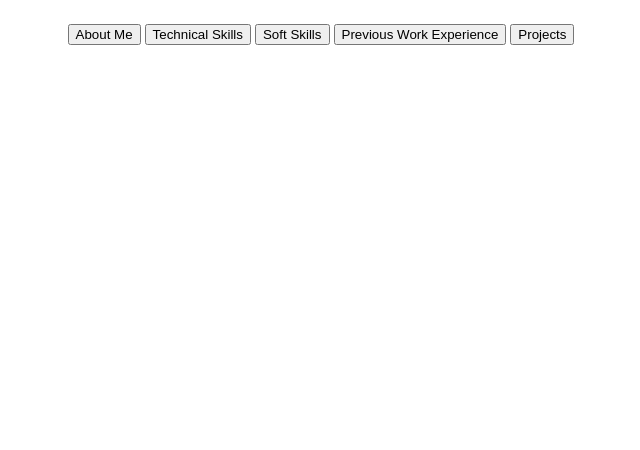
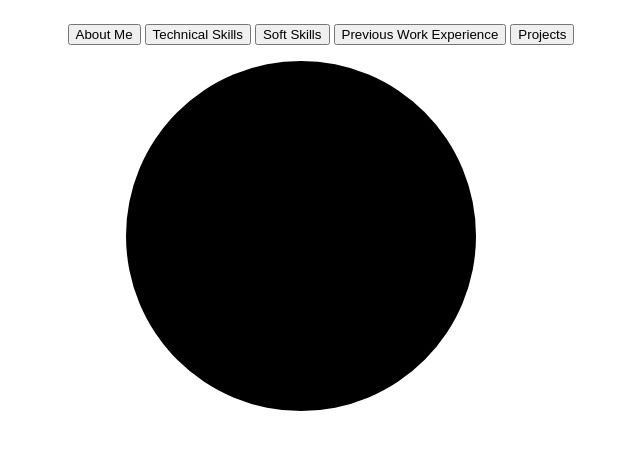
Before and after one commit to RishirajKanungo/cs_portfolio, a plain HTML site: page index.html in a window 1280 px wide. Shown: the whole page, without its empty margins (339-979 px from the left). Drawn offline with Linux system fonts and the light colour scheme.

Commit message:
circlepic and text divs created

```diff
--- a/index.html
+++ b/index.html
@@ -10,7 +10,9 @@
     <link rel="stylesheet" type="text/css" href="style.css">
 
 </head>
+<!-- Content of Page-->
 <body>
+    <!-- Navigation Bar -->
     <header>
         <!-- Menu at top for navigation purposes -->
         <div class="menu">
@@ -24,7 +26,17 @@
         </div>
     </header>
 
+    <!-- Picture of Myself-->
+    <div id="circlePic">
+    </div>
 
+    <!-- Text Under Picture of Myself-->
+    <div id="name">
+    </div>
+
+    <div id="degree">
+
+    </div>
 
     <script>
         src="main.js"
--- a/style.css
+++ b/style.css
@@ -7,3 +7,11 @@
 #menu li{
     display: inline;
 }
+
+#circlePic{
+    width: 350px;
+    height: 350px;
+    background: black;
+    border-radius: 350px;
+    margin: auto;
+}
```
